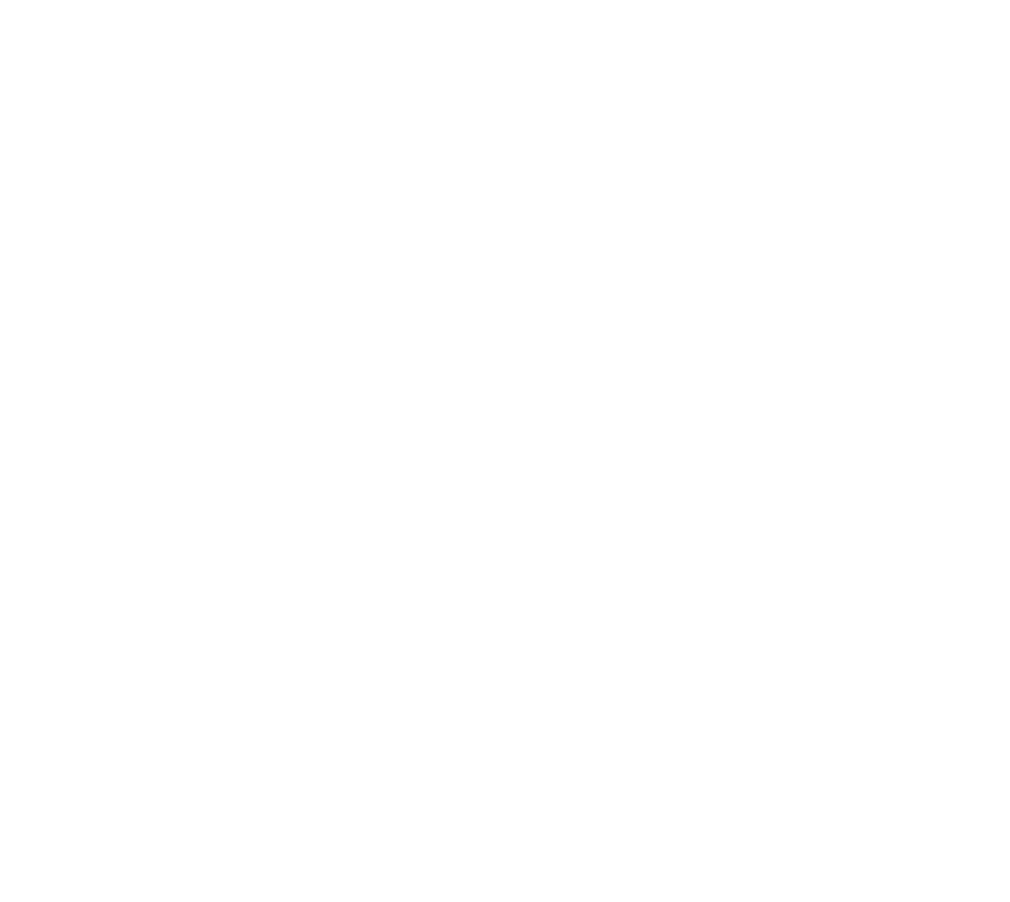
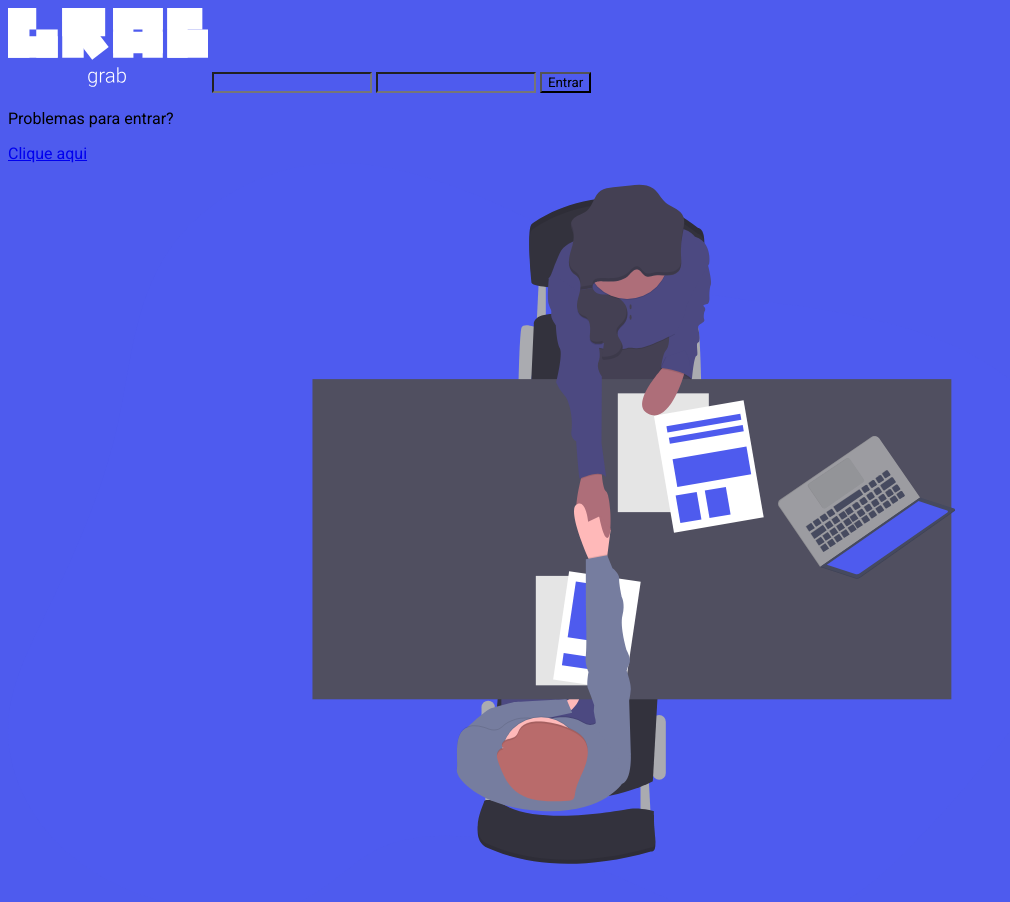
Before and after one commit to emanuelleaviana/grab-page-login, a plain HTML site: page index.html in a window 1280 px wide. Shown: the whole page, without its empty margins (0-1010 px from the left). Before the commit the page ends 800 px from the top, so only its background shows below. Drawn offline with Linux system fonts and the light colour scheme.

Commit message:
Estrutura site

```diff
--- a/index.html
+++ b/index.html
@@ -4,8 +4,23 @@
     <meta charset="UTF-8" />
     <meta name="viewport" content="width=device-width, initial-scale=1.0" />
     <title>Grab - Login</title>
+    <link rel="stylesheet" href="style.css">
   </head>
   <body>
+      <div class="login">
+        <picture>
+          <img src="assets/logo-grab.svg" alt="" width="200px">
+        </picture>
+        <input type="text" name="" id="">
+        <input type="password" name="" id="">
+        <input type="button" value="Entrar" name="" id="">
 
+        <p>Problemas para entrar?</p>
+        <a href="#">Clique aqui</a>
+      </div>
+
+      <div class="metade">
+        <img src="assets/undraw_interview_rmcf.svg" alt="">
+      </div>
   </body>
 </html>
--- /dev/null
+++ b/style.css
@@ -0,0 +1,14 @@
+@import url('https://fonts.googleapis.com/css2?family=Roboto:wght@400;700&display=swap');
+
+* {
+    font-family: 'Roboto', sans-serif;
+    background-color: #4E5BEE;
+}
+
+div.login {
+
+}
+
+div.img {
+
+}
```
